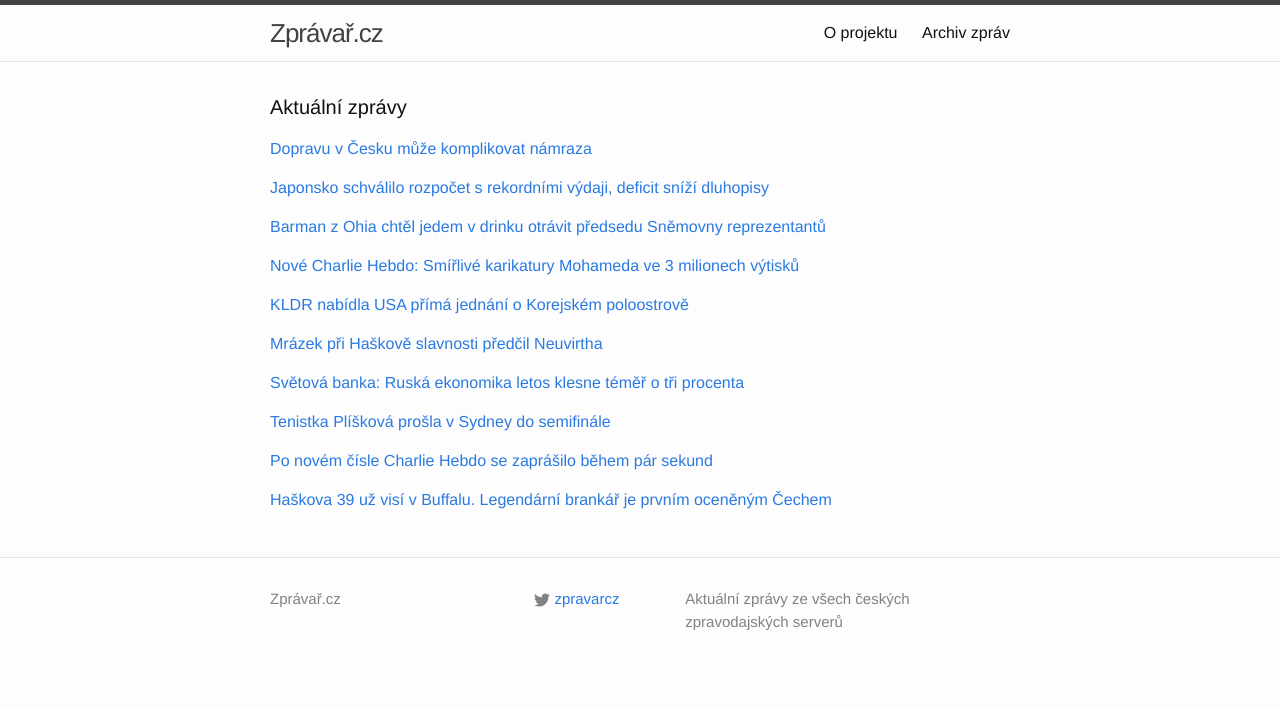
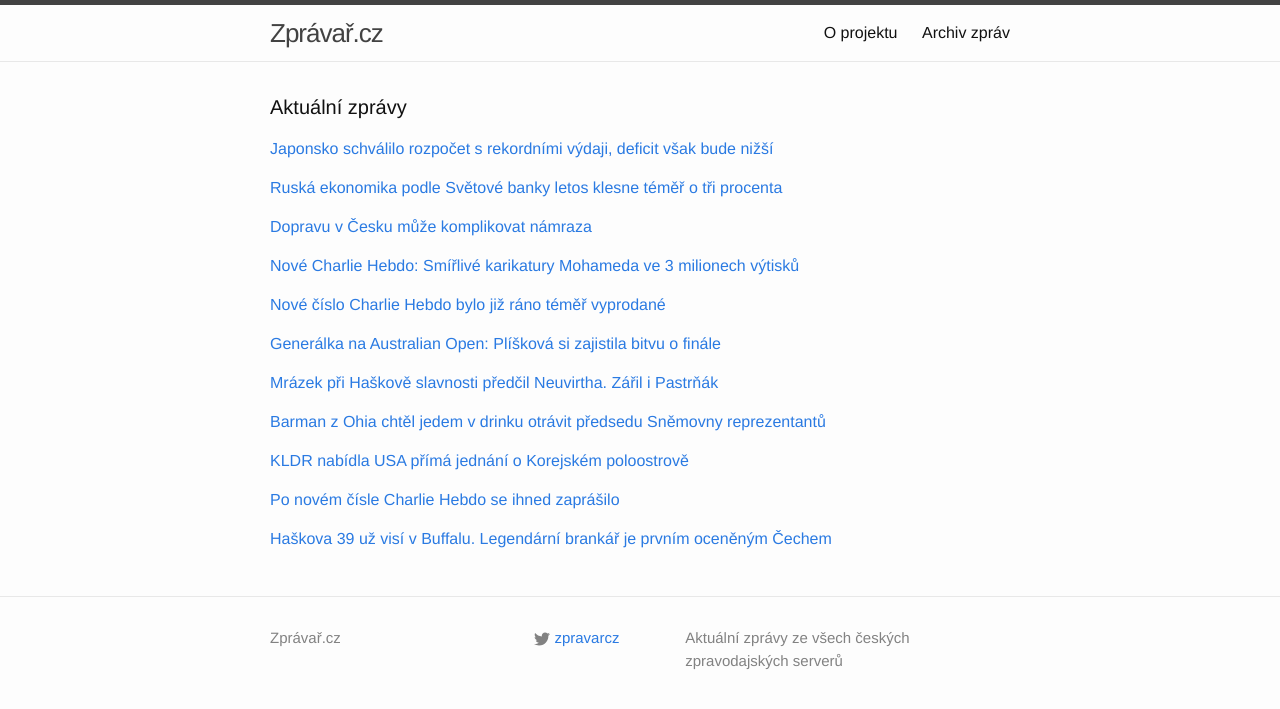
Before and after one commit to adliska/zpravar, a Jekyll site: the page built from index.html, in a window 1280 px wide. Shown: the top 709 px of the page. Built offline with Jekyll 4.4.1, drawn with Linux system fonts in a browser that asks for light colours; some of the changed lines change nothing that is shown.

Commit message:
zpravar news update

```diff
--- a/index.html
+++ b/index.html
@@ -5,30 +5,32 @@ layout: default
 <div class="home">
     <h1 class="page-heading">Aktuální zprávy</h1>
 
-<p><a href="javascript:;" onclick="toggle_visibility('zpravy0')">Dopravu v Česku může komplikovat námraza</a></p>
+<p><a href="javascript:;" onclick="toggle_visibility('zpravy0')">Japonsko schválilo rozpočet s rekordními výdaji, deficit však bude nižší</a></p>
 <div id="zpravy0" style="display:none">
+<ul>
+<li><a href=http://byznys.ihned.cz/c1-63378970-japonsko-schvalilo-rozpocet-s-rekordnimi-vydaji-deficit-vsak-bude-nizsi>Japonsko schválilo rozpočet s rekordními výdaji, deficit však bude nižší - byznys.ihned.cz</a></li>
+<li><a href=http://byznys.ihned.cz/c1-63378970-japonsko-schvalilo-rozpocet-s-rekordnimi-vydaji-deficit-snizi-dluhopisy>Japonsko schválilo rozpočet s rekordními výdaji, deficit sníží dluhopisy - byznys.ihned.cz</a></li>
+<li><a href=http://zpravy.e15.cz/zahranicni/ekonomika/japonsko-schvalilo-rozpocet-s-rekordnimi-vydaji-deficit-ale-klesne-1153081>Japonsko schválilo rozpočet s rekordními výdaji, deficit ale klesne - zpravy.e15.cz</a></li>
+<li><a href=http://www.novinky.cz/zahranicni/svet/358686-japonsko-schvalilo-rozpocet-s-rekordnimi-vydaji-kvuli-starnuti-populace-a-armade.html>Japonsko schválilo rozpočet s rekordními výdaji kvůli stárnutí populace a armádě - www.novinky.cz</a></li>
+<li><a href=http://www.financninoviny.cz/zpravodajstvi/zpravy/japnsko-schvalilo-rozpocet-s-rekordnimi-vydaji-deficit-ale-klesne/1168571>Japnsko schválilo rozpočet s rekordními výdaji,deficit ale klesne - www.financninoviny.cz</a></li>
+</ul>
+</div><p><a href="javascript:;" onclick="toggle_visibility('zpravy1')">Ruská ekonomika podle Světové banky letos klesne téměř o tři procenta</a></p>
+<div id="zpravy1" style="display:none">
+<ul>
+<li><a href=http://byznys.ihned.cz/c1-63379030-ruska-ekonomika-podle-svetove-banky-letos-klesne-temer-o-tri-procenta>Ruská ekonomika podle Světové banky letos klesne téměř o tři procenta - byznys.ihned.cz</a></li>
+<li><a href=http://www.ceskatelevize.cz/ct24/ekonomika/298140-ruska-ekonomika-klesne-vic-nez-se-cekalo-skoro-o-tri-procenta/>Ruska ekonomika klesne víc, než se čekalo. Skoro o tři procenta - www.ceskatelevize.cz</a></li>
+<li><a href=http://zpravy.e15.cz/burzy-a-trhy/makroekonomicka-data/svetova-banka-ruska-ekonomika-letos-klesne-temer-o-tri-procenta-1153083>Světová banka: Ruská ekonomika letos klesne téměř o tři procenta - zpravy.e15.cz</a></li>
+<li><a href=http://zpravy.aktualne.cz/ekonomika/svetova-banka-ruska-ekonomika-klesne-temer-o-tri-procenta/r~2b78420e9bbc11e4aff10025900fea04/>Světová banka: Ruská ekonomika klesne téměř o tři procenta - zpravy.aktualne.cz</a></li>
+<li><a href=http://www.financninoviny.cz/zpravodajstvi/zpravy/svetova-banka-ruska-ekonomika-letos-klesne-temer-o-tri-procenta/1168613>Světová banka: Ruská ekonomika letos klesne téměř o tři procenta - www.financninoviny.cz</a></li>
+</ul>
+</div><p><a href="javascript:;" onclick="toggle_visibility('zpravy2')">Dopravu v Česku může komplikovat námraza</a></p>
+<div id="zpravy2" style="display:none">
 <ul>
 <li><a href=http://www.novinky.cz/domaci/358687-dopravu-v-cesku-muze-komplikovat-namraza.html>Dopravu v Česku může komplikovat námraza - www.novinky.cz</a></li>
 <li><a href=http://www.ceskatelevize.cz/ct24/regiony/298137-sumpersko-hrozi-namraza-vozovek/>Šumpersko: Hrozí námraza vozovek - www.ceskatelevize.cz</a></li>
 <li><a href=http://www.denik.cz/z_domova/silnice-mohou-misty-namrzat-v-horach-jsou-s-opatrnosti-sjizdne-20150114.html>Silnice mohou místy namrzat, v horách jsou s opatrností sjízdné - www.denik.cz</a></li>
 <li><a href=http://www.ceskenoviny.cz/zpravy/zpravy/silnice-vy-vyssich-polohach-sjizdne-se-zvysenou-opatrnosti/1168590>Silnice vy vyšších polohách sjízdné se zvýšenou opatrností  - www.ceskenoviny.cz</a></li>
 <li><a href=http://www.novinky.cz/domaci/358687-na-zlinsku-hrozi-namraza.html>Na Zlínsku hrozí námraza - www.novinky.cz</a></li>
-</ul>
-</div><p><a href="javascript:;" onclick="toggle_visibility('zpravy1')">Japonsko schválilo rozpočet s rekordními výdaji, deficit sníží dluhopisy</a></p>
-<div id="zpravy1" style="display:none">
-<ul>
-<li><a href=http://byznys.ihned.cz/c1-63378970-japonsko-schvalilo-rozpocet-s-rekordnimi-vydaji-deficit-snizi-dluhopisy>Japonsko schválilo rozpočet s rekordními výdaji, deficit sníží dluhopisy - byznys.ihned.cz</a></li>
-<li><a href=http://zpravy.e15.cz/zahranicni/ekonomika/japonsko-schvalilo-rozpocet-s-rekordnimi-vydaji-deficit-ale-klesne-1153081>Japonsko schválilo rozpočet s rekordními výdaji, deficit ale klesne - zpravy.e15.cz</a></li>
-<li><a href=http://www.novinky.cz/zahranicni/svet/358686-japonsko-schvalilo-rozpocet-s-rekordnimi-vydaji-kvuli-starnuti-populace-a-armade.html>Japonsko schválilo rozpočet s rekordními výdaji kvůli stárnutí populace a armádě - www.novinky.cz</a></li>
-<li><a href=http://www.financninoviny.cz/zpravodajstvi/zpravy/japnsko-schvalilo-rozpocet-s-rekordnimi-vydaji-deficit-ale-klesne/1168571>Japnsko schválilo rozpočet s rekordními výdaji,deficit ale klesne - www.financninoviny.cz</a></li>
-</ul>
-</div><p><a href="javascript:;" onclick="toggle_visibility('zpravy2')">Barman z Ohia chtěl jedem v drinku otrávit předsedu Sněmovny reprezentantů</a></p>
-<div id="zpravy2" style="display:none">
-<ul>
-<li><a href=http://zahranicni.ihned.cz/c1-63378960-barman-z-ohia-chtel-jedem-v-drinku-otravit-predsedu-snemovny-reprezentantu>Barman z Ohia chtěl jedem v drinku otrávit předsedu Sněmovny reprezentantů - zahranicni.ihned.cz</a></li>
-<li><a href=http://www.tyden.cz/rubriky/zahranici/amerika/barman-obvinen-z-pripravy-vrazdy-vysoke-sajby-usa_330026.html>Barman obviněn z přípravy vraždy vysoké \"šajby\" USA - www.tyden.cz</a></li>
-<li><a href=http://zpravy.idnes.cz/v-usa-obvinen-muz-kterz-chtel-zabit-sefa-snemovny-reprezentantu-pxs-/zahranicni.aspx?c=A150114_064027_zahranicni_jj>Barmana z Ohia obvinili z přípravy vraždy šéfa Sněmovny reprezentantů - zpravy.idnes.cz</a></li>
-<li><a href=http://zpravy.aktualne.cz/zahranici/barman-podle-policie-planoval-vrazdu-sefa-snemovny-boehnera/r~729be0b89bae11e4aff10025900fea04/>Barman podle policie plánoval vraždu šéfa sněmovny Boehnera - zpravy.aktualne.cz</a></li>
 </ul>
 </div><p><a href="javascript:;" onclick="toggle_visibility('zpravy3')">Nové Charlie Hebdo: Smířlivé karikatury Mohameda ve 3 milionech výtisků</a></p>
 <div id="zpravy3" style="display:none">
@@ -38,44 +40,55 @@ layout: default
 <li><a href=http://www.ceskatelevize.cz/ct24/svet/298106-nove-charlie-hebdo-vtipkuje-o-extremistech-dekuje-za-podporu-i-priznava-obezretnost/>Nové Charlie Hebdo: Vtipkuje o extremistech, děkuje za podporu i přiznává obezřetnost - www.ceskatelevize.cz</a></li>
 <li><a href=http://www.ceskatelevize.cz/ct24/svet/298106-tyden-po-utocich-charlie-hebdo-znovu-na-pultech/>Týden po útocích Charlie Hebdo znovu na pultech - www.ceskatelevize.cz</a></li>
 </ul>
-</div><p><a href="javascript:;" onclick="toggle_visibility('zpravy4')">KLDR nabídla USA přímá jednání o Korejském poloostrově</a></p>
+</div><p><a href="javascript:;" onclick="toggle_visibility('zpravy4')">Nové číslo Charlie Hebdo bylo již ráno téměř vyprodané</a></p>
 <div id="zpravy4" style="display:none">
+<ul>
+<li><a href=http://zpravy.aktualne.cz/zahranici/nove-cislo-charlie-hebdo-bylo-jiz-rano-temer-vyprodane/r~f79078de9bc111e4b6d20025900fea04/>Nové číslo Charlie Hebdo bylo již ráno téměř vyprodané - zpravy.aktualne.cz</a></li>
+<li><a href=http://zpravy.idnes.cz/nove-cislo-charlie-hebdo-vyprodane-dt2-/zahranicni.aspx?c=A150114_084630_zahranicni_bse>O nové číslo Charlie Hebdo je velký zájem, někde je již vyprodáno - zpravy.idnes.cz</a></li>
+<li><a href=http://www.ceskenoviny.cz/zpravy/zpravy/nove-cislo-charlie-hebdo-bylo-ve-francii-jiz-rano-temer-vyprodane/1168622>Nové číslo Charlie Hebdo bylo ve Francii již ráno téměř vyprodané - www.ceskenoviny.cz</a></li>
+<li><a href=http://echo24.cz/a/ijdZi>Nové vydání Charlie Hebdo bylo vyprodáno za pár minut - echo24.cz</a></li>
+</ul>
+</div><p><a href="javascript:;" onclick="toggle_visibility('zpravy5')">Generálka na Australian Open: Plíšková si zajistila bitvu o finále</a></p>
+<div id="zpravy5" style="display:none">
+<ul>
+<li><a href=http://www.denik.cz/tenis/generalka-na-australian-open-pliskova-si-zajistila-bitvu-o-finale-20150114.html>Generálka na Australian Open: Plíšková si zajistila bitvu o finále - www.denik.cz</a></li>
+<li><a href=http://sport.aktualne.cz/tenistka-pliskova-prosla-v-sydney-do-semifinale/r~f852a5349bbd11e4b6d20025900fea04/>Tenistka Plíšková prošla v Sydney do semifinále - sport.aktualne.cz</a></li>
+<li><a href=http://www.sportovninoviny.cz/zpravy/tenistka-pliskova-prosla-v-sydney-do-semifinale/1168609>Tenistka Plíšková prošla v Sydney do semifinále - www.sportovninoviny.cz</a></li>
+<li><a href=http://sport.idnes.cz/turnaje-tenis-sydney-hobart-auckland-dwp-/tenis.aspx?c=A150114_074811_tenis_ten>Karolína Plíšková přehrála Suárezovou, v Sydney prošla do semifinále - sport.idnes.cz</a></li>
+</ul>
+</div><p><a href="javascript:;" onclick="toggle_visibility('zpravy6')">Mrázek při Haškově slavnosti předčil Neuvirtha. Zářil i Pastrňák</a></p>
+<div id="zpravy6" style="display:none">
+<ul>
+<li><a href=http://www.tyden.cz/rubriky/sport/hokej/nhl/mrazek-pri-haskove-slavnosti-predcil-neuvirtha-zaril-i-pastrnak_330028.html>Mrázek při Haškově slavnosti předčil Neuvirtha. Zářil i Pastrňák - www.tyden.cz</a></li>
+<li><a href=http://www.denik.cz/hokej/mrazek-pri-haskove-slavnosti-predcil-neuvirtha-20150114.html>Mrázek při Haškově slavnosti předčil Neuvirtha - www.denik.cz</a></li>
+<li><a href=http://www.tyden.cz/rubriky/sport/hokej/nhl/mrazek-pri-haskove-slavnosti-predcil-neuvirtha_330028.html>Mrázek při Haškově slavnosti předčil Neuvirtha - www.tyden.cz</a></li>
+<li><a href=http://www.sportovninoviny.cz/zpravy/mrazek-pri-haskove-slavnosti-predcil-neuvirtha/1168606>Mrázek při Haškově slavnosti předčil Neuvirtha - www.sportovninoviny.cz</a></li>
+</ul>
+</div><p><a href="javascript:;" onclick="toggle_visibility('zpravy7')">Barman z Ohia chtěl jedem v drinku otrávit předsedu Sněmovny reprezentantů</a></p>
+<div id="zpravy7" style="display:none">
+<ul>
+<li><a href=http://zahranicni.ihned.cz/c1-63378960-barman-z-ohia-chtel-jedem-v-drinku-otravit-predsedu-snemovny-reprezentantu>Barman z Ohia chtěl jedem v drinku otrávit předsedu Sněmovny reprezentantů - zahranicni.ihned.cz</a></li>
+<li><a href=http://www.tyden.cz/rubriky/zahranici/amerika/barman-obvinen-z-pripravy-vrazdy-vysoke-sajby-usa_330026.html>Barman obviněn z přípravy vraždy vysoké \"šajby\" USA - www.tyden.cz</a></li>
+<li><a href=http://zpravy.idnes.cz/v-usa-obvinen-muz-kterz-chtel-zabit-sefa-snemovny-reprezentantu-pxs-/zahranicni.aspx?c=A150114_064027_zahranicni_jj>Barmana z Ohia obvinili z přípravy vraždy šéfa Sněmovny reprezentantů - zpravy.idnes.cz</a></li>
+<li><a href=http://zpravy.aktualne.cz/zahranici/barman-podle-policie-planoval-vrazdu-sefa-snemovny-boehnera/r~729be0b89bae11e4aff10025900fea04/>Barman podle policie plánoval vraždu šéfa sněmovny Boehnera - zpravy.aktualne.cz</a></li>
+</ul>
+</div><p><a href="javascript:;" onclick="toggle_visibility('zpravy8')">KLDR nabídla USA přímá jednání o Korejském poloostrově</a></p>
+<div id="zpravy8" style="display:none">
 <ul>
 <li><a href=http://zpravy.e15.cz/zahranicni/politika/kldr-nabidla-usa-prima-jednani-o-korejskem-poloostrove-1153079>KLDR nabídla USA přímá jednání o Korejském poloostrově - zpravy.e15.cz</a></li>
 <li><a href=http://www.tyden.cz/rubriky/zahranici/asie-a-oceanie/kldr-nabidla-usa-prima-jednani-o-korejskem-poloostrove_330024.html>KLDR nabídla USA přímá jednání o Korejském poloostrově - www.tyden.cz</a></li>
 <li><a href=http://zpravy.aktualne.cz/zahranici/kldr-nabidla-usa-prima-jednani-o-korejskem-poloostrove/r~f9f90bd89bab11e4ba57002590604f2e/>KLDR nabídla USA přímá jednání o Korejském poloostrově - zpravy.aktualne.cz</a></li>
 <li><a href=http://www.ceskenoviny.cz/zpravy/zpravy/kldr-nabidla-usa-prima-jednani-o-korejskem-poloostrove/1168567>KLDR nabídla USA přímá jednání o Korejském poloostrově - www.ceskenoviny.cz</a></li>
 </ul>
-</div><p><a href="javascript:;" onclick="toggle_visibility('zpravy5')">Mrázek při Haškově slavnosti předčil Neuvirtha</a></p>
-<div id="zpravy5" style="display:none">
+</div><p><a href="javascript:;" onclick="toggle_visibility('zpravy9')">Po novém čísle Charlie Hebdo se ihned zaprášilo</a></p>
+<div id="zpravy9" style="display:none">
 <ul>
-<li><a href=http://www.denik.cz/hokej/mrazek-pri-haskove-slavnosti-predcil-neuvirtha-20150114.html>Mrázek při Haškově slavnosti předčil Neuvirtha - www.denik.cz</a></li>
-<li><a href=http://www.tyden.cz/rubriky/sport/hokej/nhl/mrazek-pri-haskove-slavnosti-predcil-neuvirtha_330028.html>Mrázek při Haškově slavnosti předčil Neuvirtha - www.tyden.cz</a></li>
-<li><a href=http://www.sportovninoviny.cz/zpravy/mrazek-pri-haskove-slavnosti-predcil-neuvirtha/1168606>Mrázek při Haškově slavnosti předčil Neuvirtha - www.sportovninoviny.cz</a></li>
-</ul>
-</div><p><a href="javascript:;" onclick="toggle_visibility('zpravy6')">Světová banka: Ruská ekonomika letos klesne téměř o tři procenta</a></p>
-<div id="zpravy6" style="display:none">
-<ul>
-<li><a href=http://zpravy.e15.cz/burzy-a-trhy/makroekonomicka-data/svetova-banka-ruska-ekonomika-letos-klesne-temer-o-tri-procenta-1153083>Světová banka: Ruská ekonomika letos klesne téměř o tři procenta - zpravy.e15.cz</a></li>
-<li><a href=http://zpravy.aktualne.cz/ekonomika/svetova-banka-ruska-ekonomika-klesne-temer-o-tri-procenta/r~2b78420e9bbc11e4aff10025900fea04/>Světová banka: Ruská ekonomika klesne téměř o tři procenta - zpravy.aktualne.cz</a></li>
-<li><a href=http://www.financninoviny.cz/zpravodajstvi/zpravy/svetova-banka-ruska-ekonomika-letos-klesne-temer-o-tri-procenta/1168613>Světová banka: Ruská ekonomika letos klesne téměř o tři procenta - www.financninoviny.cz</a></li>
-</ul>
-</div><p><a href="javascript:;" onclick="toggle_visibility('zpravy7')">Tenistka Plíšková prošla v Sydney do semifinále</a></p>
-<div id="zpravy7" style="display:none">
-<ul>
-<li><a href=http://sport.aktualne.cz/tenistka-pliskova-prosla-v-sydney-do-semifinale/r~f852a5349bbd11e4b6d20025900fea04/>Tenistka Plíšková prošla v Sydney do semifinále - sport.aktualne.cz</a></li>
-<li><a href=http://www.sportovninoviny.cz/zpravy/tenistka-pliskova-prosla-v-sydney-do-semifinale/1168609>Tenistka Plíšková prošla v Sydney do semifinále - www.sportovninoviny.cz</a></li>
-<li><a href=http://sport.idnes.cz/turnaje-tenis-sydney-hobart-auckland-dwp-/tenis.aspx?c=A150114_074811_tenis_ten>Karolína Plíšková přehrála Suárezovou, v Sydney prošla do semifinále - sport.idnes.cz</a></li>
-</ul>
-</div><p><a href="javascript:;" onclick="toggle_visibility('zpravy8')">Po novém čísle Charlie Hebdo se zaprášilo během pár sekund</a></p>
-<div id="zpravy8" style="display:none">
-<ul>
+<li><a href=http://www.novinky.cz/zahranicni/evropa/358689-po-novem-cisle-charlie-hebdo-se-ihned-zaprasilo.html>Po novém čísle Charlie Hebdo se ihned zaprášilo - www.novinky.cz</a></li>
 <li><a href=http://www.novinky.cz/zahranicni/evropa/358689-po-novem-cisle-charlie-hebdo-se-zaprasilo-behem-par-sekund.html>Po novém čísle Charlie Hebdo se zaprášilo během pár sekund - www.novinky.cz</a></li>
 <li><a href=http://www.novinky.cz/zahranicni/evropa/358689-vyslo-nove-cislo-charlie-hebdo.html>Vyšlo nové číslo Charlie Hebdo - www.novinky.cz</a></li>
-<li><a href=http://strategie.e15.cz/zpravy/nove-cislo-charlie-hebdo-miri-na-stanky-opet-s-mohamedem-na-obalce-1153066>Nové číslo Charlie Hebdo míří na stánky. Opět s Mohamedem na obálce - strategie.e15.cz</a></li>
 </ul>
-</div><p><a href="javascript:;" onclick="toggle_visibility('zpravy9')">Haškova 39 už visí v Buffalu. Legendární brankář je prvním oceněným Čechem</a></p>
-<div id="zpravy9" style="display:none">
+</div><p><a href="javascript:;" onclick="toggle_visibility('zpravy10')">Haškova 39 už visí v Buffalu. Legendární brankář je prvním oceněným Čechem</a></p>
+<div id="zpravy10" style="display:none">
 <ul>
 <li><a href=http://hokej.idnes.cz/dominik-hasek-cislo-39-buffalo-ceremonie-d9r-/nhl.aspx?c=A150114_073251_nhl_ten>Haškova 39 už visí v Buffalu. Legendární brankář je prvním oceněným Čechem - hokej.idnes.cz</a></li>
 <li><a href=http://www.sportovninoviny.cz/zpravy/buffalo-slavnostne-vyradilo-haskovo-cislo-39/1168568>Buffalo slavnostně vyřadilo Haškovo číslo 39 - www.sportovninoviny.cz</a></li>
```
